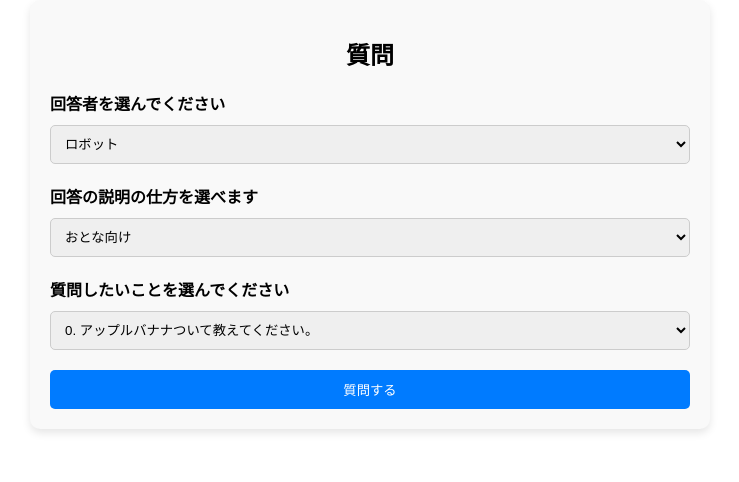
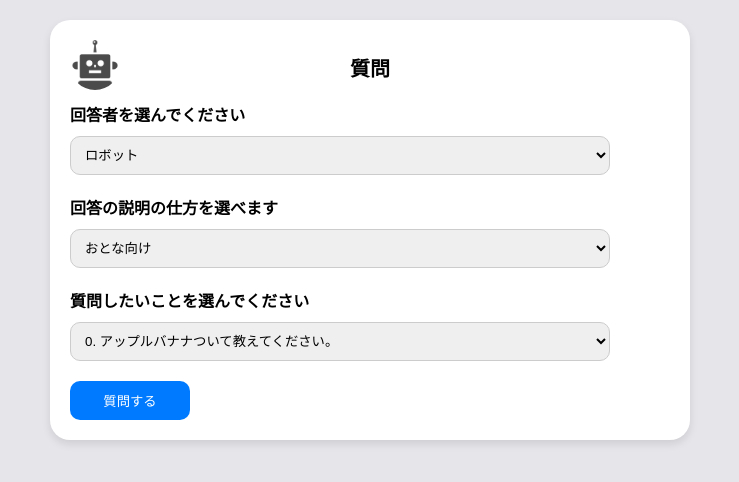
Before and after one commit to Higaharu/Chatbot_Gemini, a React (Create React App) app: page / in a window 1280 px wide. Shown: the top 482 px of the page, without its empty margins (270-1009 px from the left). Built offline with nearby package versions, Linux system fonts and the light colour scheme.

Commit message:
Update App.css

```diff
--- a/src/App.css
+++ b/src/App.css
@@ -1,14 +1,24 @@
+.app-container {
+  display: flex;
+  flex-direction: column;
+  align-items: center;
+  height: 100vh;
+  background-color: #e5e5ea;
+  padding: 20px;
+}
+
 .question-container, .answer-container {
-  width: 50%;
-  margin: 0 auto;
+  width: 100%;
+  max-width: 600px;
   padding: 20px;
-  background-color: #f9f9f9;
-  border-radius: 10px;
+  background-color: #fff;
+  border-radius: 20px;
   box-shadow: 0 4px 8px rgba(0, 0, 0, 0.1);
+  position: relative;
 }
 
 h1 {
-  font-size: 24px;
+  font-size: 20px;
   margin-bottom: 20px;
   text-align: center;
 }
@@ -20,23 +30,53 @@ label {
 }
 
 select, input[type="text"] {
-  width: 100%;
+  width: 90%;
   padding: 10px;
   margin-bottom: 20px;
   border: 1px solid #ccc;
-  border-radius: 5px;
+  border-radius: 10px;
 }
 
 button {
-  width: 100%;
+  width: 20%;
   padding: 10px;
   background-color: #007bff;
   color: white;
   border: none;
-  border-radius: 5px;
+  border-radius: 10px;
   cursor: pointer;
 }
 
 button:disabled {
   background-color: #999;
 }
+
+.icon {
+  position: absolute;
+  top: 20px;
+  left: 20px;
+  width: 50px;
+  height: 50px;
+  border-radius: 100%;
+  background-size: cover;
+}
+
+.icon-robot {
+  background-image: url('image/robot.png');
+}
+
+.icon-shoji {
+  background-image: url('image/soushi.png');
+}
+
+.message-bubble {
+  margin: 10px 0;
+  padding: 10px;
+  background-color: #dcf8c6;
+  border-radius: 10px;
+  position: relative;
+}
+
+.message-bubble.left {
+  background-color: #f1f0f0;
+}
```
